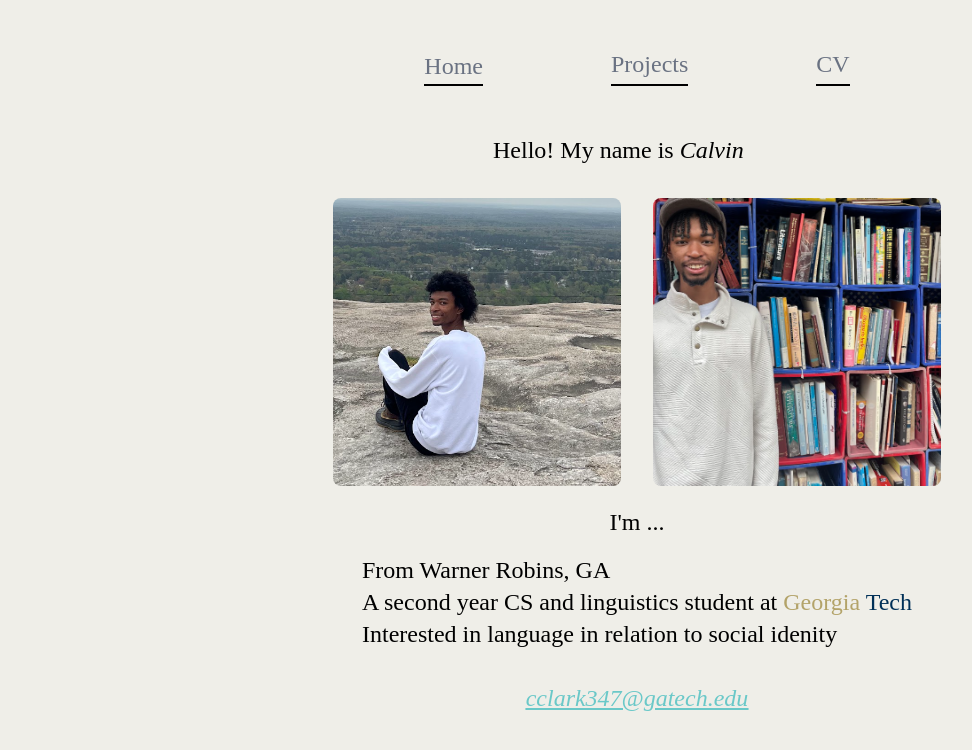
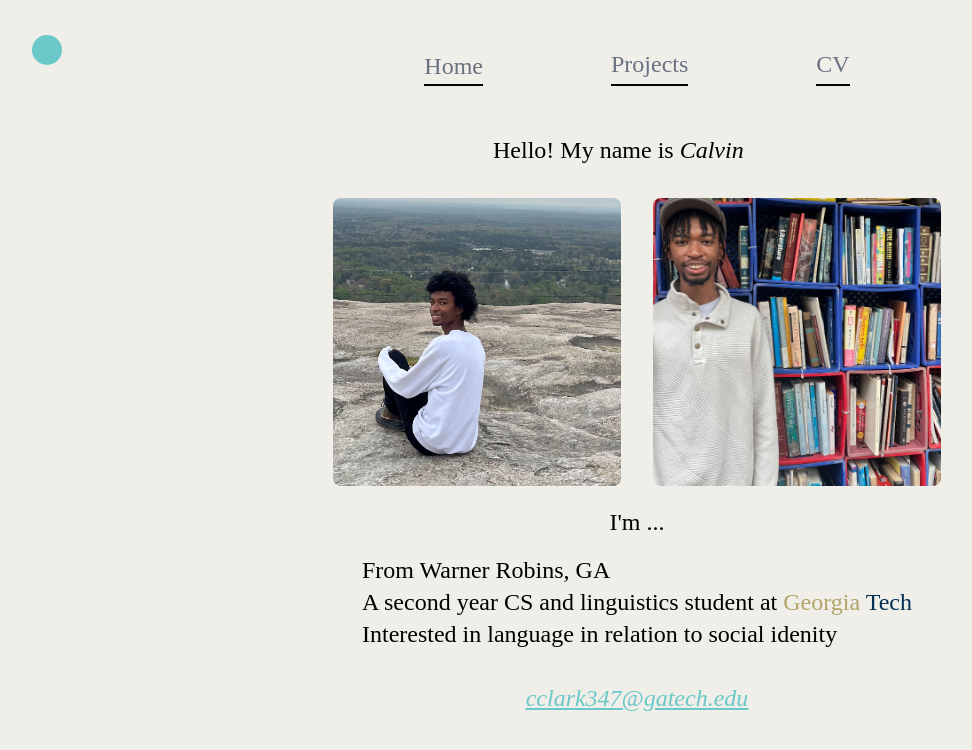
Before and after one commit to calvin-k347/portfolio, a SvelteKit app: page / in a window 1280 px wide. Shown: the top 750 px of the page, without its empty margins (3-975 px from the left). Built offline with nearby package versions, Linux system fonts and the light colour scheme.

Commit message:
cool cursor!

```diff
--- a/src/app.html
+++ b/src/app.html
@@ -14,7 +14,7 @@
         font-family: 'Roboto Slab Variable', serif;
     }
 </style>
-	<body data-sveltekit-preload-data="hover" class="bg-[#efeee8]">
+	<body data-sveltekit-preload-data="hover" class="bg-[#efeee8] cursor-none">
 		<div style="display: contents">%sveltekit.body%</div>
 	</body>
 </html>
--- a/src/routes/+layout.svelte
+++ b/src/routes/+layout.svelte
@@ -2,18 +2,75 @@
 	import '../app.css';
 	import favicon from '$lib/assets/favicon.svg';
 	import '@fontsource/pacifico';
+	import {Spring} from "svelte/motion"
+	let cursor_coords = new Spring({x:50, y:50}, {
+		stiffness: .1,
+		damping:.5 })
+	let size = new Spring(15)
 	let { children } = $props();
 </script>
-
+<style>
+	circle {
+		fill: #6ac8c8;
+	}
+	svg {
+		position: absolute;
+		width: 100%;
+		height: 100%;
+		left: 0;
+		top: 0;
+	}
+</style>
 <svelte:head>
 	<link rel="icon" href={favicon} />
 </svelte:head>
-<div class="mb-20 mt-8 px-8 flex-col">
+<div class="mb-20 mt-8 px-8 flex-col"
+	onmousemove="{(e) => {
+			cursor_coords.target = {
+				x: e.clientX,
+				y: e.clientY
+			}
+		}}"
+	role="presentation"
+	onmouseover="{(e) => {
+		if (e.target.tagName == "A") {
+			size.target = 20
+		}
+	}}"
+	onmouseout="{(e) => {
+		if (e.target.tagName == "A") {
+			size.target = 15
+		}
+	}}"
+	onfocus="{(e) => {
+		if (e.target.tagName == "A") {
+			size.target = 20
+		}
+	}}"
+	onblur="{(e) => {
+		if (e.target.tagName == "A") {
+			size.target = 15
+		}
+	}}"
+	>
 	<nav class=" m-auto mb-8 py-4 flex flex-wrap  gap-x-32 gap-y-2 text-gray-500 text-2xl justify-center">
 		<a href="/" class="hover:text-blue-100 border-b-2 border-black py-0.5">Home</a>
 		<a href="/projects" class="hover:text-blue-100 border-b-2 border-black">Projects</a>
 		<a href="/cv" class="hover:text-blue-100 border-b-2 border-black">CV</a>
 	</nav>
 
+
 	{@render children()}
+	<svg
+
+		pointer-events= none
+	>
+		<circle
+			cx={cursor_coords.current.x}
+			cy={cursor_coords.current.y}
+			r= {size.current}
+			pointer-events= none
+		>
+		</circle>
+	</svg>
 </div>
```
